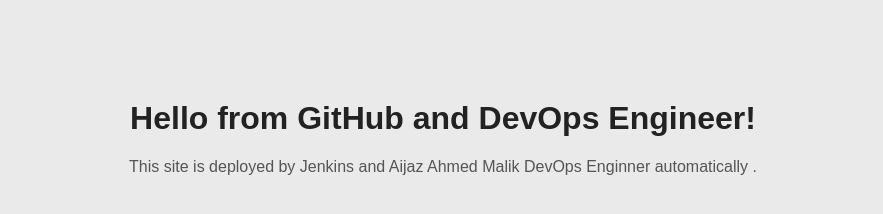
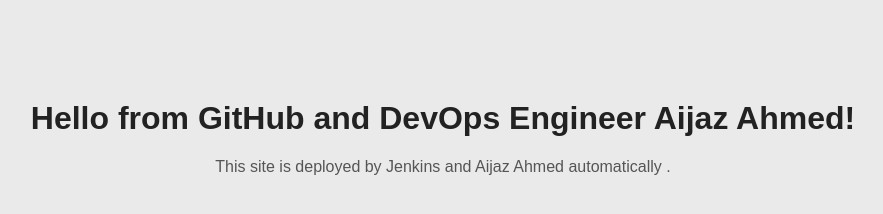
Before and after one commit to aijazmalik/demorepo, a plain HTML site: page index.html in a window 1280 px wide. Shown: the whole page, without its empty margins (197-1080 px from the left). Drawn offline with Linux system fonts and the light colour scheme.

Commit message:
Update index.html

```diff
--- a/index.html
+++ b/index.html
@@ -7,7 +7,7 @@
     <link rel="stylesheet" href="style.css">
 </head>
 <body>
-    <h1>Hello from GitHub and DevOps Engineer!</h1>
-    <p>This site is deployed by Jenkins and Aijaz Ahmed Malik DevOps Enginner automatically .</p>
+    <h1>Hello from GitHub and DevOps Engineer Aijaz Ahmed!</h1>
+    <p>This site is deployed by Jenkins and Aijaz Ahmed automatically .</p>
 </body>
 </html>
```
